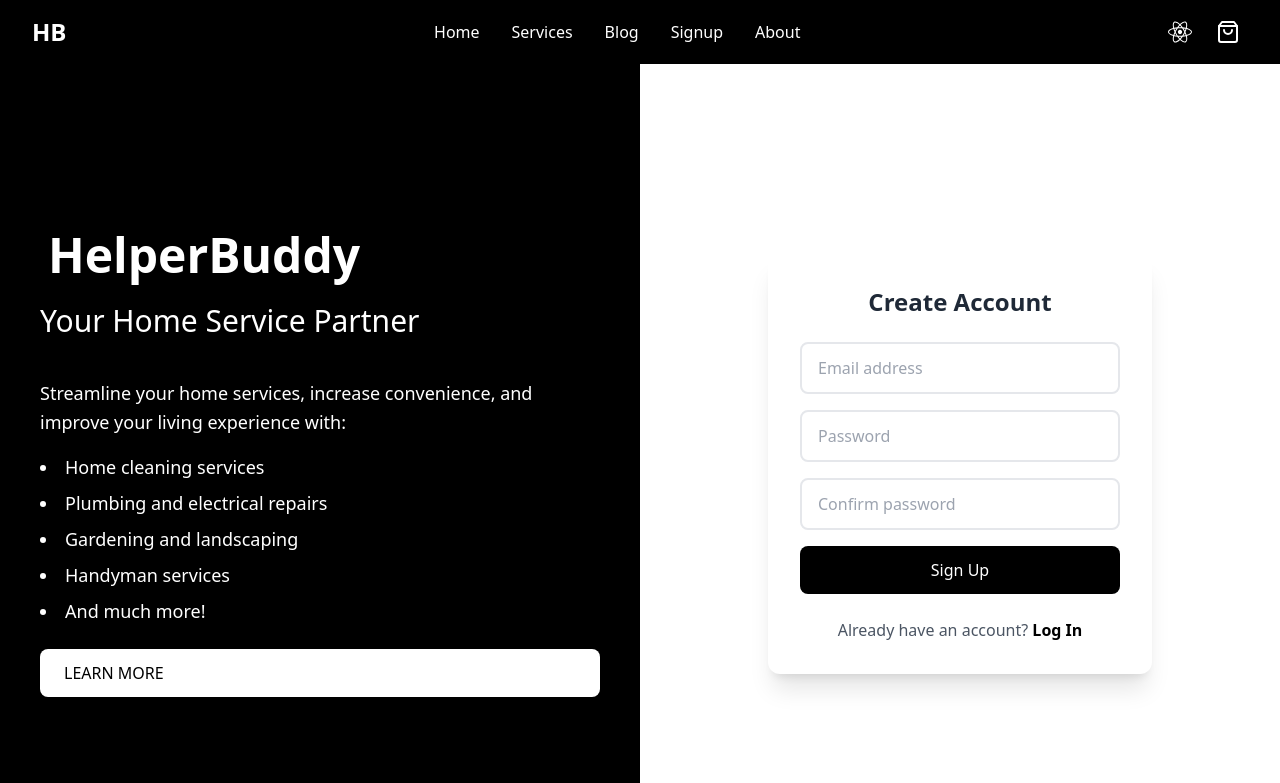
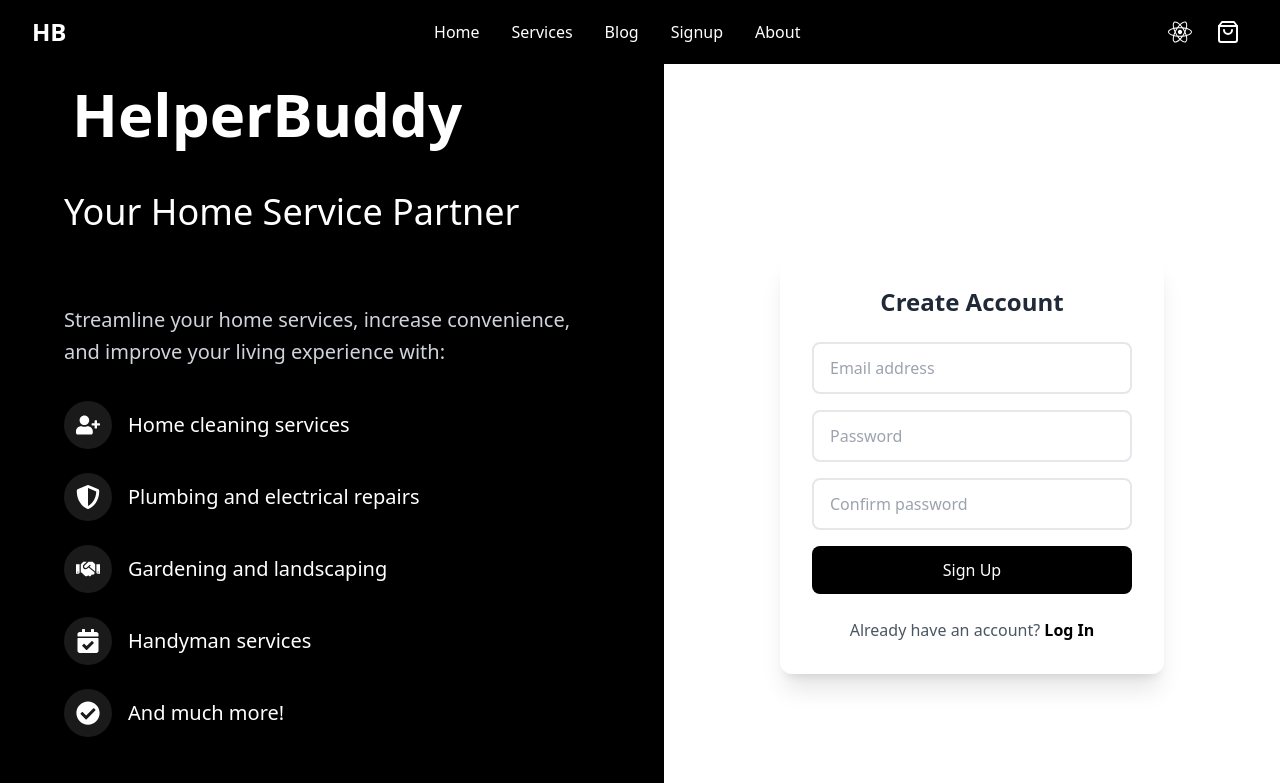
Before and after one commit to vivek98ji/nishit_parmar, a Next.js app: page /components/signup-page/signuppage/signup in a window 1280 px wide. Shown: the top 783 px of the page. Built offline with nearby package versions, Linux system fonts and the light colour scheme.

Commit message:
style:right side

```diff
--- a/src/pages/components/signup-page/signuppage/serviceprovidersignin.tsx
+++ b/src/pages/components/signup-page/signuppage/serviceprovidersignin.tsx
@@ -122,44 +122,44 @@ const ServiceProviderSignin: React.FC = () => {
       <div className="flex-1 bg-black text-white p-10 flex flex-col justify-between">
              <div>
                <h1 className="text-5xl font-bold mb-2">HelperBuddy</h1>
-               <h2 className="text-3xl mb-12">Join Our Service Provider Network</h2>
+               <h2 className="text-3xl mb-10">Join Our Service Provider Network</h2>
 
-               <p className="text-xl mb-8">Become a part of our growing network of professional service providers and:</p>
+               <p className="text-xl  mb-8">Become a part of our growing network of professional service providers and:</p>
 
-               <div className="space-y-6">
+               <div className="space-y-12">
                  <div className="flex items-center space-x-4 transform hover:translate-x-2 transition-transform duration-300">
                    <div className="bg-white/10 p-3 rounded-full">
                      <FaUserPlus className="w-6 h-6" />
                    </div>
-                   <p className="text-lg">Grow your business</p>
+                   <p className="text-xl">Grow your business</p>
                  </div>
 
                  <div className="flex items-center space-x-4 transform hover:translate-x-2 transition-transform duration-300">
                    <div className="bg-white/10 p-3 rounded-full">
                      <FaHandshake className="w-6 h-6" />
                    </div>
-                   <p className="text-lg">Get more clients</p>
+                   <p className="text-xl">Get more clients</p>
                  </div>
 
                  <div className="flex items-center space-x-4 transform hover:translate-x-2 transition-transform duration-300">
                    <div className="bg-white/10 p-3 rounded-full">
                      <FaCalendarCheck className="w-6 h-6" />
                    </div>
-                   <p className="text-lg">Manage bookings easily</p>
+                   <p className="text-xl">Manage bookings easily</p>
                  </div>
 
                  <div className="flex items-center space-x-4 transform hover:translate-x-2 transition-transform duration-300">
                    <div className="bg-white/10 p-3 rounded-full">
                      <FaShieldAlt className="w-6 h-6" />
                    </div>
-                   <p className="text-lg">Receive secure payments</p>
+                   <p className="text-xl">Receive secure payments</p>
                  </div>
 
                  <div className="flex items-center space-x-4 transform hover:translate-x-2 transition-transform duration-300">
                    <div className="bg-white/10 p-3 rounded-full">
                      <FaCheckCircle className="w-6 h-6" />
                    </div>
-                   <p className="text-lg">Build your reputation</p>
+                   <p className="text-xl">Build your reputation</p>
                  </div>
                </div>
              </div>
--- a/src/pages/components/signup-page/signuppage/signup.tsx
+++ b/src/pages/components/signup-page/signuppage/signup.tsx
@@ -1,6 +1,3 @@
-
-
-
 import React, { useState } from "react";
 import { useRouter } from "next/router";
 import { FaSearch, FaCheckCircle, FaUserPlus, FaCalendarCheck, FaShieldAlt, FaHandshake } from "react-icons/fa";
@@ -110,26 +107,54 @@ const Signup: React.FC = () => {
   return (
     <div className="flex h-screen bg-gray-100">
       {/* Left Side */}
-       <div className="flex-1 bg-black text-white p-10 flex flex-col justify-center">
-         <div className="flex items-center mb-4">
-           {/* <Image src={logo} alt="HelperBuddy Logo" width={50} height={50} /> */}
-           <h1 className="text-5xl font-bold ml-2">HelperBuddy</h1>
-         </div>
-         <h2 className="text-3xl mt-2 mb-6">Your Home Service Partner</h2>
-         <p className="mt-4 text-lg leading-relaxed">
-           Streamline your home services, increase convenience, and improve your living experience with:
-         </p>
-         <ul className="list-disc list-inside mt-4 space-y-2">
-           <li className="text-lg">Home cleaning services</li>
-           <li className="text-lg">Plumbing and electrical repairs</li>
-           <li className="text-lg">Gardening and landscaping</li>
-           <li className="text-lg">Handyman services</li>
-           <li className="text-lg">And much more!</li>
-         </ul>
-         <a href="#" className="inline-block mt-6 bg-white text-black py-3 px-6 rounded-lg shadow hover:bg-gray-200 transition">
-           LEARN MORE
-         </a>
+      <div className="flex-1 bg-black text-white p-16 flex flex-col justify-center">
+        <div className="flex items-center mb-8">
+          <h1 className="text-6xl font-bold ml-2">HelperBuddy</h1>
+        </div>
+        <h2 className="text-4xl mt-4 mb-10">Your Home Service Partner</h2>
+        <p className="mt-8 text-xl leading-relaxed text-gray-300">
+          Streamline your home services, increase convenience, and improve your living experience with:
+        </p>
+        <ul className="list-none mt-8 space-y-6">
+          <li className="flex items-center space-x-4">
+            <div className="bg-white/10 p-3 rounded-full">
+              <FaUserPlus className="w-6 h-6" />
+            </div>
+            <span className="text-xl">Home cleaning services</span>
+          </li>
+          <li className="flex items-center space-x-4">
+            <div className="bg-white/10 p-3 rounded-full">
+              <FaShieldAlt className="w-6 h-6" />
+            </div>
+            <span className="text-xl">Plumbing and electrical repairs</span>
+          </li>
+          <li className="flex items-center space-x-4">
+            <div className="bg-white/10 p-3 rounded-full">
+              <FaHandshake className="w-6 h-6" />
+            </div>
+            <span className="text-xl">Gardening and landscaping</span>
+          </li>
+          <li className="flex items-center space-x-4">
+            <div className="bg-white/10 p-3 rounded-full">
+              <FaCalendarCheck className="w-6 h-6" />
+            </div>
+            <span className="text-xl">Handyman services</span>
+          </li>
+          <li className="flex items-center space-x-4">
+            <div className="bg-white/10 p-3 rounded-full">
+              <FaCheckCircle className="w-6 h-6" />
+            </div>
+            <span className="text-xl">And much more!</span>
+          </li>
+        </ul>
+        <button className="mt-12 bg-gradient-to-r from-white via-gray-200 to-white text-black py-4 px-8 rounded-lg
+                          hover:from-gray-200 hover:to-white transition-all duration-300 transform hover:scale-[1.02]
+                          font-semibold text-lg shadow-lg w-fit">
+          LEARN MORE
+        </button>
       </div>
+
+
 
       {/* Right Side */}
       <div className="flex-1 bg-white p-10 flex flex-col justify-center items-center">
```
